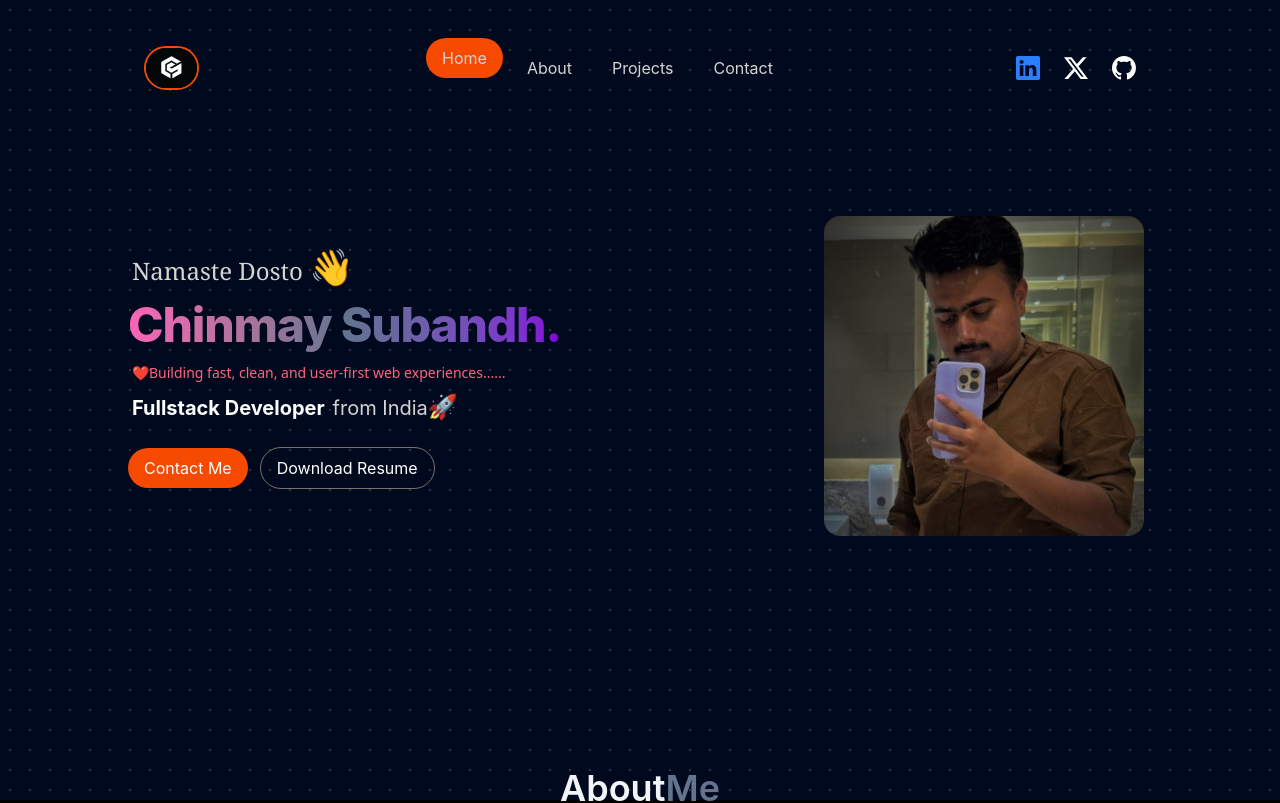
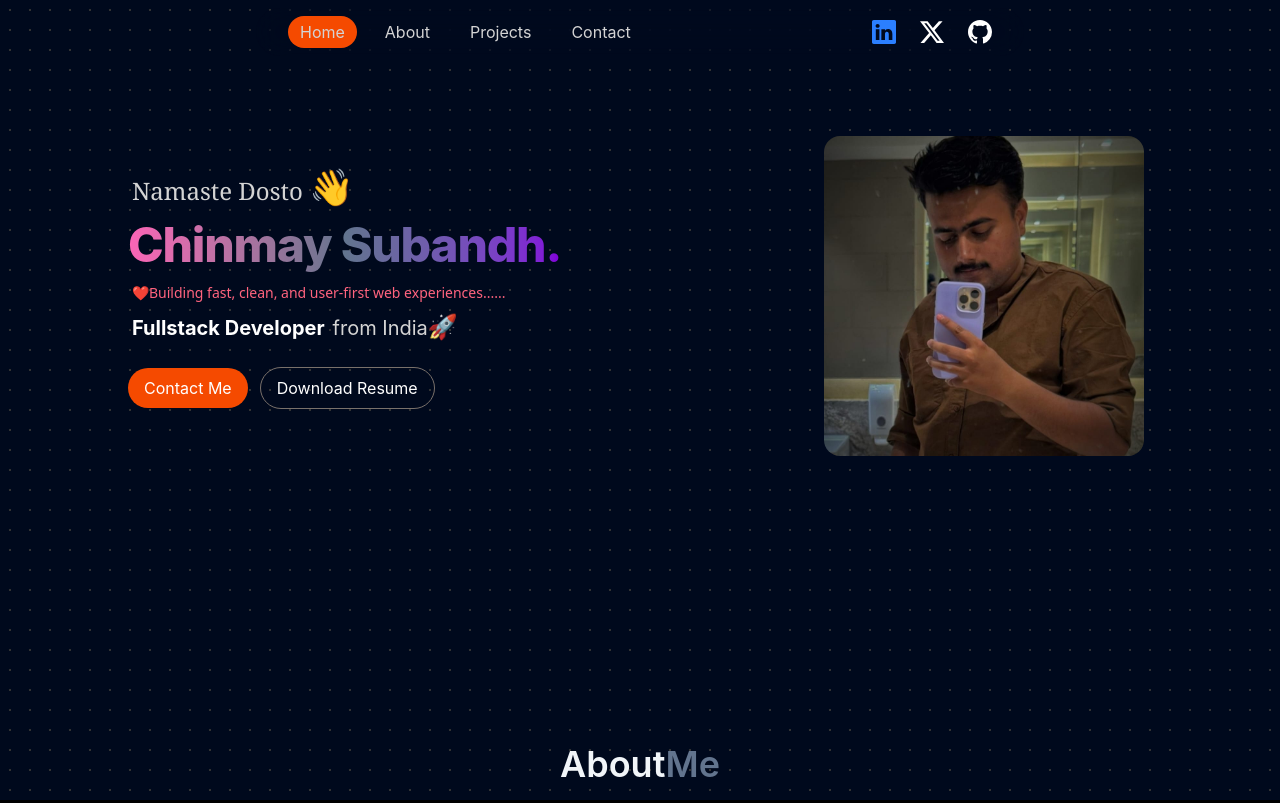
Before and after one commit to chinmaysubandh/Portfolio, a React (Vite) app: page / in a window 1280 px wide. Shown: the top 803 px of the page. Built offline with nearby package versions, Linux system fonts and the light colour scheme.

Commit message:
Navbar adjustment

```diff
--- a/package.json
+++ b/package.json
@@ -11,6 +11,7 @@
   },
   "dependencies": {
     "@tailwindcss/vite": "^4.1.11",
+    "file-saver": "^2.0.5",
     "motion": "^12.23.6",
     "react": "^19.1.0",
     "react-dom": "^19.1.0",
--- a/src/App.jsx
+++ b/src/App.jsx
@@ -13,7 +13,7 @@ const App = () => {
         <div className="absolute top-0 z-[-2] h-screen w-screen bg-[#000000] bg-[radial-gradient(#ffffff33_1px,#00091d_1px)] bg-[size:20px_20px]">
         </div>
       </div>
-      <div className=' container mx-auto   '>
+      <div className=' container mx-auto   ' id='start'>
         <NavBar />
         <Hero />
         <About />
--- a/src/Components/Contact.jsx
+++ b/src/Components/Contact.jsx
@@ -4,6 +4,7 @@ import { div } from 'motion/react-client'
 import { BsGithub, BsLinkedin, BsTwitterX } from 'react-icons/bs'
 import CSLogo from '../assets/CSLogo.png'
 import { motion } from 'motion/react'
+import { ScrollTo } from './NavBar'
 
 const Contact = () => {
 
@@ -12,7 +13,7 @@ const Contact = () => {
     return (
         <div className={`w-full h-full mt-16 flex flex-wrap flex-col `}>
             <div className='py-4  px-8 sm:px-16 lg:px-32 overflow-hidden '>
-                <motion.h2
+                <motion.h2 id='Contact'
                     whileInView={{ opacity: 1, y: 0 }}
                     initial={{ opacity: 0, y: 100 }}
                     transition={{ duration: 1 }}
@@ -23,6 +24,7 @@ const Contact = () => {
 
                         <div className='flex shrink-0 items-center w-[25%] max-sm:hidden'>
                             <motion.img
+                                onClick={()=>ScrollTo('start')}
                                 whileInView={{ opacity: 1, y: 0 }}
                                 initial={{ opacity: 0, y: 100 }}
                                 transition={{ duration: 1 }}
--- a/src/Components/Hero.jsx
+++ b/src/Components/Hero.jsx
@@ -1,6 +1,9 @@
 import React from 'react'
 import profile from '../assets/Profile2.jpg'
 import { motion } from 'motion/react'
+import { ScrollTo } from './NavBar'
+
+import { saveAs } from 'file-saver'
 
  export const Container = (delay) => ({
     hidden: { x: -100, opacity: 0 },
@@ -13,27 +16,42 @@ import { motion } from 'motion/react'
 })
 const Hero = () => {
 
+    const ResumeHandler = () => {
+        try {
+            const resumeUrl = '/Resume.pdf';
+            const link = document.createElement('a');
+            link.href = resumeUrl;
+            link.download = 'ChinmaySubandh.pdf';
+            document.body.appendChild(link);
+            link.click();
+            document.body.removeChild(link);
+        } catch (error) {
+            saveAs('/resume.pdf', 'john_doe_resume.pdf');
+        }
+    }
+
 
     return (
-        <div  className=' pb-8 my-18  mx-8 sm:mx-16 lg:mx-32'>
+        <div  className=' pb-8 my-32  mx-8 sm:mx-16 lg:mx-32'>
             <div className='flex flex-wrap  '>
                 <div className='w-full lg:w-1/2 flex items-center max-lg:justify-center'>
-                    <div className='flex flex-col max-lg:items-center  justify-between gap-2 '>
+                    <div className='flex flex-col max-lg:items-center  justify-between gap-2 max-md:text-center '>
                         <motion.h6
+
                             variants={Container(0)}
                             initial="hidden"
                             animate="visible"
 
 
 
-                            className=' text-2xl font-serif text-neutral-300 md:ps-1'>Namaste Dosto <span className='text-4xl'>&#128075;</span></motion.h6>
+                            className=' text-2xl font-serif text-neutral-300 md:ps-1 '>Namaste Dosto <span className='text-4xl'>&#128075;</span></motion.h6>
 
                         <motion.h1
                             variants={Container(0.5)}
                             initial="hidden"
                             animate="visible"
                             className=' text-3xl lg:text-5xl font-extrabold bg-gradient-to-r from-pink-400 via-slate-500 to-purple-700 bg-clip-text py-1.5
-                       tracking-tight text-transparent'>Chinmay Subandh.</motion.h1>
+                       tracking-tight text-transparent '>Chinmay Subandh.</motion.h1>
 
                         <motion.p
                             variants={Container(0.6)}
@@ -53,24 +71,24 @@ const Hero = () => {
                             animate="visible"
                             className='flex items-center justify-start gap-3 py-4'>
                             <motion.button
-
-                                className='px-4 py-2 bg-orange-600 hover:bg-orange-700 rounded-3xl hover:scale-105 text-white ease-in-out duration-600'>Contact Me</motion.button>
+                                onClick={()=>ScrollTo('Contact')}
+                                className='px-4 py-2 bg-orange-600 hover:bg-orange-700 shrink-0 rounded-3xl hover:scale-105 text-white ease-in-out duration-600'>Contact Me</motion.button>
                             <motion.button
-
-                                className='px-4 py-2 bg-transparent rounded-3xl hover:scale-105 text-white border border-stone-500 ease-in-out duration-600'>Download Resume</motion.button>
+                                onClick={ResumeHandler}
+                                className='px-4 py-2 bg-transparent rounded-3xl hover:scale-105 shrink-0 text-white border border-stone-500 ease-in-out duration-600'>Download Resume</motion.button>
                         </motion.div>
 
                     </div>
                 </div>
                 <div className=' hidden lg:flex justify-end w-1/2 lg:p-2 '>
-                    <div className='flex justify-center relative '>
+                    <div className='flex justify-center '>
                         <motion.img
 
                             initial={{x:100,opacity:0}}
                             animate={{x:0,opacity:1}}
                             transition={{duration:1,delay:1.2}}
                             src={profile} alt="Profile Picture"
-                            className=' overflow-hidden rounded-2xl size-80 hover:scale-110 duration-700 shrink-0  '
+                            className=' overflow-hidden rounded-2xl size-80 hover:scale-110   '
                         />
                     </div>
                 </div>
--- a/src/Components/NavBar.jsx
+++ b/src/Components/NavBar.jsx
@@ -17,24 +17,32 @@ const NavBar = () => {
 
 
 
-    return <motion.nav className=' mb-8  px-4  flex justify-between items-center py-6 mx-8 sm:mx-16 lg:mx-32   '>
-        <div className='flex shrink-0 items-center'>
+    return <motion.nav
+        initial={{ opacity: 0, y: -100 }}
+        animate={{ opacity: 1, y: 0 }}
+        transition={{ duration: 1.2, delay: 0.5 }}
+
+        className=' mb-16  px-4 gap-4  flex justify-between items-center py-2 md:my-2 mx-8 sm:mx-32 lg:mx-64 md:px-8 md:mb-16 md:fixed top-0 right-0 left-0 md:backdrop-blur-lg md:rounded-full   '>
+        <div className='hidden  max-md:flex shrink-0 items-center md:rounded-full'>
             <img src={CSLogo} alt="CSLogo"
                 height={55}
                 width={55}
+                 onClick={()=>ScrollTo('start')}
                 className=' rounded-full border-orange-600 border-2'
             />
         </div>
-        <motion.div  className=' hidden md:flex justify-between items-center gap-2'>
+        <motion.div
+
+            className=' hidden md:flex justify-between items-center gap-4'>
             <button
-                id='Hero'
-                onClick={()=>scrollTo('Hero')}
-                className='px-4 py-2 bg-orange-600 rounded-3xl animate-bounce duration-1500' >Home</button>
-            <button className='px-4 py-2 bg-transparent rounded-3xl ' onClick={()=>ScrollTo('About')} >About</button>
-            <button className='px-4 py-2 bg-transparent rounded-3xl' onClick={()=>ScrollTo('Project')} >Projects</button>
-            <button className='px-4 py-2 bg-transparent rounded-3xl' onClick={()=>ScrollTo('Contact')} >Contact</button>
+
+                onClick={()=>ScrollTo('start')}
+                className='px-3 py-1 bg-orange-600 rounded-3xl ' >Home</button>
+            <button className='px-3 py-1 bg-transparent rounded-3xl hover:scale-115 duration-700 backdrop-blur-2xl ' onClick={()=>ScrollTo('About')} >About</button>
+            <button className='px-3 py-1 bg-transparent rounded-3xl hover:scale-115 duration-700 backdrop-blur-2xl' onClick={()=>ScrollTo('Project')} >Projects</button>
+            <button className='px-3 py-1 bg-transparent rounded-3xl hover:scale-115 duration-700 backdrop-blur-2xl' onClick={()=>ScrollTo('Contact')} >Contact</button>
         </motion.div>
-        <div className='mb-8 flex justify-center items-center gap-6 pt-8 text-2xl'>
+        <div className=' flex justify-center items-center gap-6 py-1 text-2xl'>
             <a href="https://www.linkedin.com/in/chinmay-subandh/" target={'_blank'}><BsLinkedin className='text-blue-500' /></a>
             <a href="https://x.com/ChinmaySubandh" target={'_blank'}><BsTwitterX className='text-white' /></a>
             <a href="https://www.github.com/chinmaysubandh" target={'_blank'}><BsGithub className='text-white' /></a>
--- a/src/Components/Projects.jsx
+++ b/src/Components/Projects.jsx
@@ -34,7 +34,7 @@ const Projects = () => {
                           <div className=' flex flex-wrap gap-1 my-auto overflow-auto py-2 items-center justify-start '>
                               {items.technologies.map((tech, index) => {
                                   return <div key={index} className='flex'>
-                                      <span className='px-4 py-2  rounded-2xl overflow-auto bg-gray-900 hover:bg-gray-800 text-sm text-center font-semibold'>
+                                      <span className='px-4 py-2  rounded-2xl overflow-auto bg-gray-900 hover:bg-gray-800 text-sm text-center font-semibold hover:scale-110 hover:flex-wrap duration-700 backdrop-blur-2xl'>
                                           {tech}
                                       </span>
 
```
Also changed, not shown: 2 other files (tests, documents, lock files or other folders).
